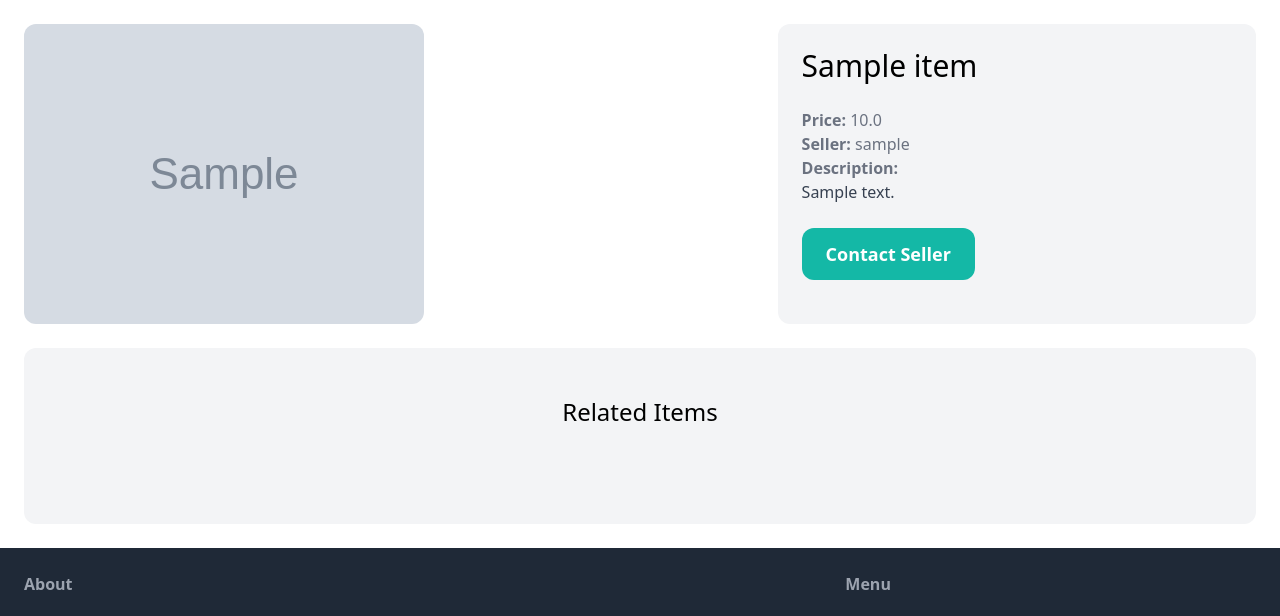
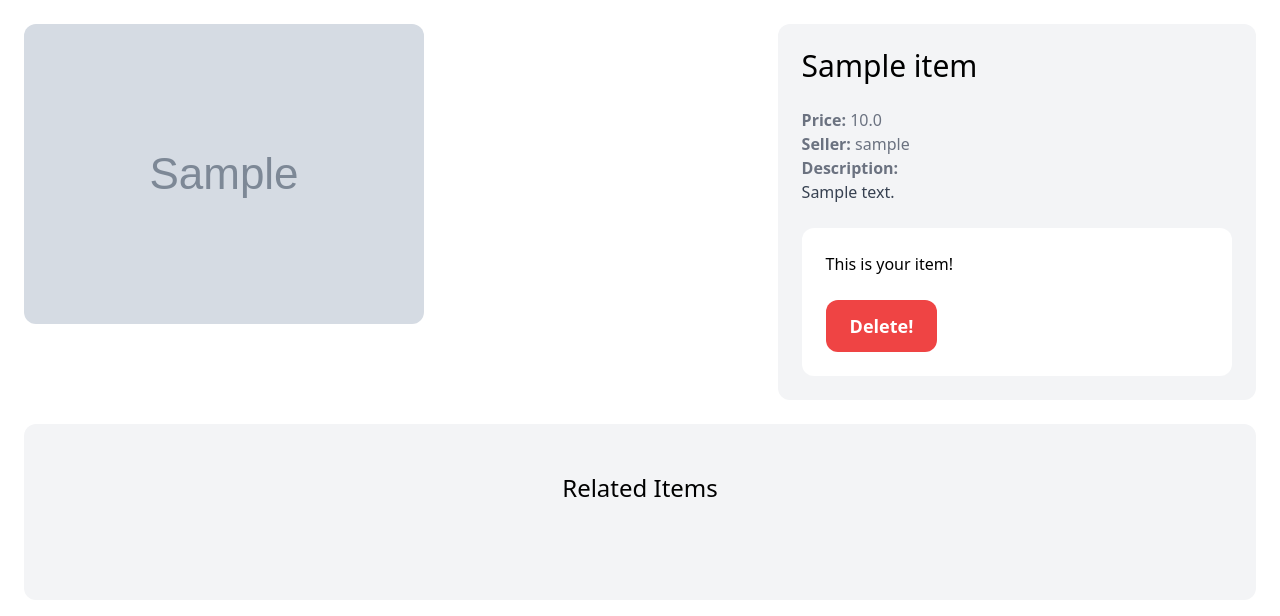
Before and after one commit to iamlydial/tailbar, a Django app: page /items/1/ in a window 1280 px wide. Shown: the part 77-693 px from the top of the page. Run offline with Django 4.2, Linux system fonts and the light colour scheme; a user stored in the database is signed in; tables that the repository leaves empty hold one stand-in row (values such as "Sample post"); grey boxes marked "Sample" are stand-in pictures; some libraries are stand-ins or nearby versions.

Commit message:
added delete function to the item app (views, urls, html template)

```diff
--- a/tailbar/item/templates/item/detail.html
+++ b/tailbar/item/templates/item/detail.html
@@ -14,12 +14,22 @@
       <strong class="text-gray-500">Description:</strong><br />
       {{item.description}}
     </p>
-    {% endif %}
+    {% endif %} {% if request.user == item.created_by%}
+    <div class="mt-6 p-6 bg-white rounded-xl">
+      <p>This is your item!</p>
+      <a
+        href="{% url 'item:delete' item.id %}"
+        class="inline-block mt-6 px-6 py-3 text-lg font-semibold bg-red-500 text-white rounded-xl"
+        >Delete!</a
+      >
+    </div>
+    {% else %}
     <a
       href="#"
       class="inline-block mt-6 px-6 py-3 text-lg font-semibold bg-teal-500 text-white hover:bg-teal-700 rounded-xl"
       >Contact Seller</a
     >
+    {% endif %}
   </div>
 </div>
 <div class="mt-6 px-6 py-12 bg-gray-100 rounded-xl">
--- a/tailbar/item/urls.py
+++ b/tailbar/item/urls.py
@@ -6,5 +6,7 @@ app_name = 'item'
 
 urlpatterns = [
     path('new/', views.new, name='new'),
-    path('<int:pk>/', views.detail, name="detail")
+    path('<int:pk>/', views.detail, name="detail"),
+    path('items/<int:pk>/delete/', views.delete, name='delete'),
+
 ]
--- a/tailbar/item/views.py
+++ b/tailbar/item/views.py
@@ -41,3 +41,10 @@ def new(request):
         'form': form,
         'title': 'New Item'
     })
+
+@login_required
+def delete(request, pk):
+    item = get_object_or_404(Item, pk=pk, created_by=request.user)
+    item.delete()
+
+    return redirect('dashboard:index')
```
Also changed, not shown: tailbar/dashboard/views.py (line endings or trailing spaces).
